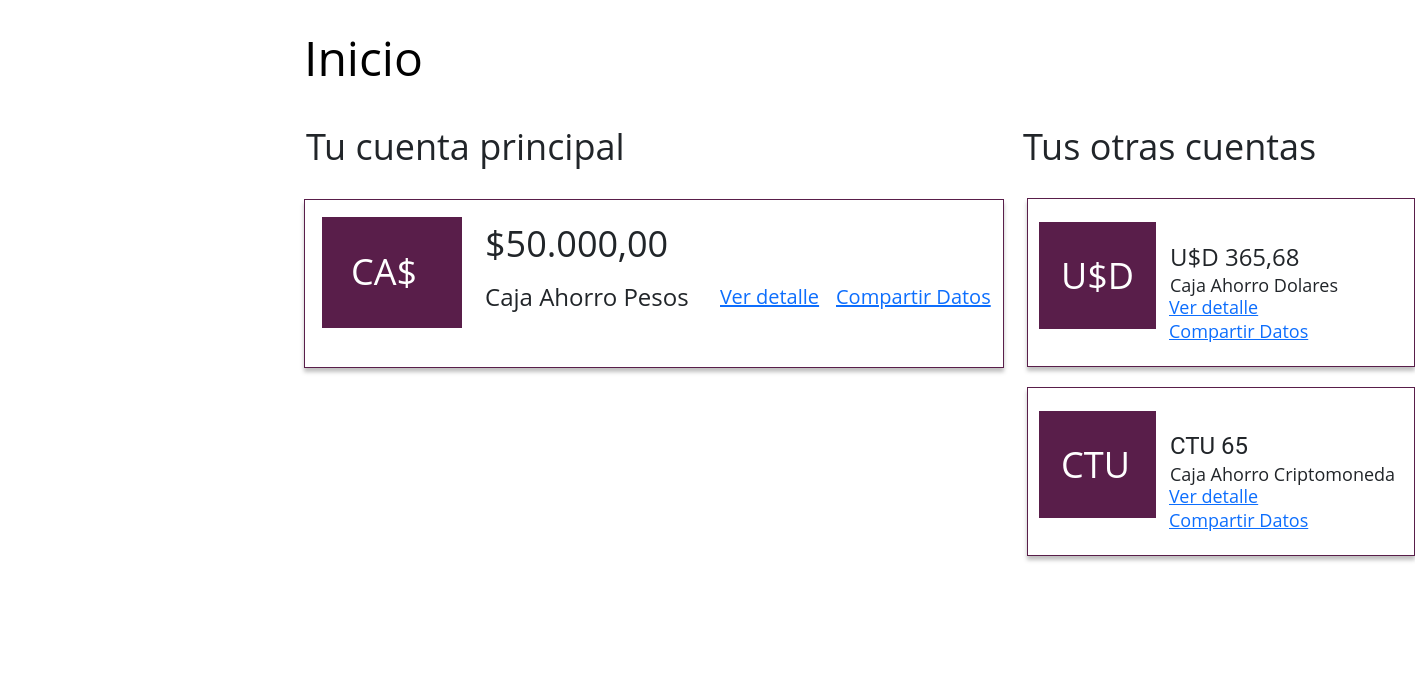
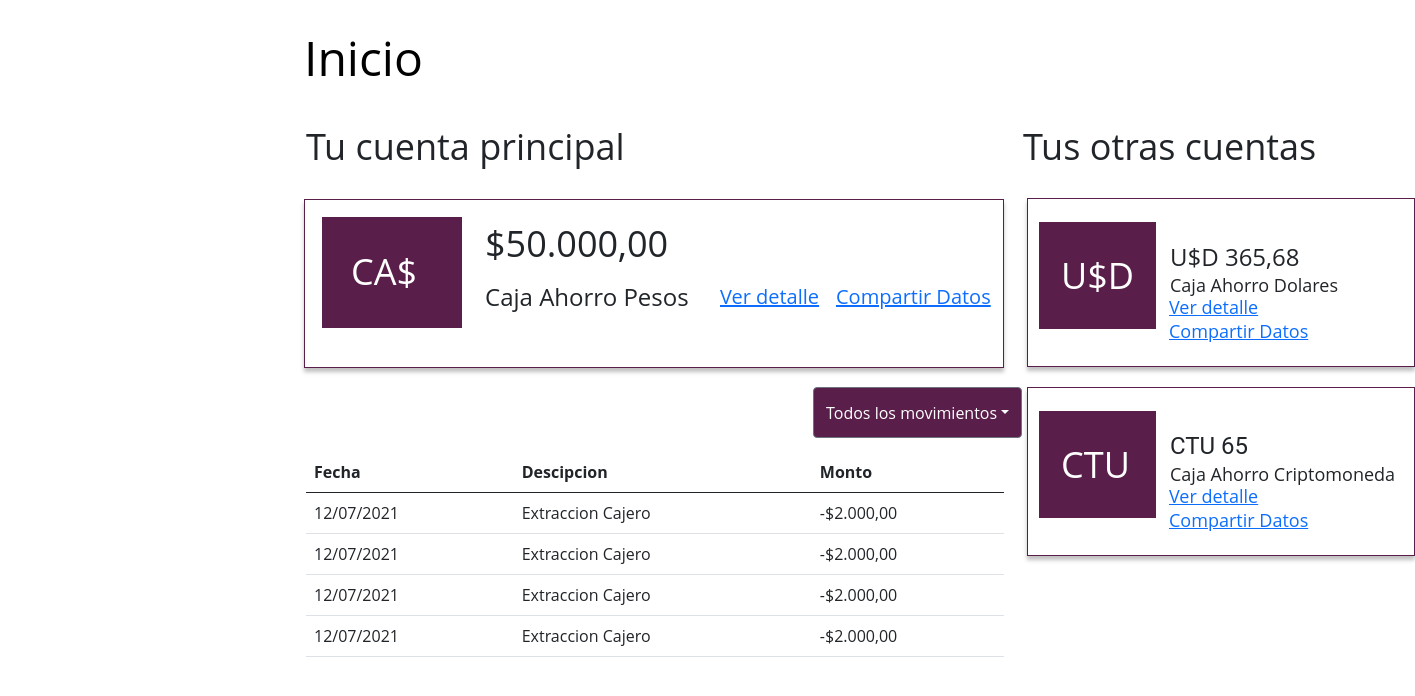
Before and after one commit to pgPilfs/pil-money-g3d-pil-money-g3d, an Angular app: page /inicio in a window 1280 px wide. Shown: the top 696 px of the page, 1415 px wide, since content can reach past the window. Built offline with nearby package versions, Linux system fonts and the light colour scheme.

Commit message:
agregue el pseudo listado de los movimientos

```diff
--- a/src/app/inicio/inicio.component.css
+++ b/src/app/inicio/inicio.component.css
@@ -1,5 +1,9 @@
-.probando{
-    background-color: thistle;
+.inicio{
+
+    position: fixed;
+}
+.contenido{
+    position: absolute;
 }
 .tit-inicio{
     position: absolute;
@@ -31,7 +35,7 @@
 }
 
 .cta-ppal{
-    position: absolute;
+    position: fixed;
 width: 700px;
 height: 169px;
 left: 304px;
@@ -126,7 +130,7 @@
 }
 
 .cta-dolares{
-    position: absolute;
+    position: fixed;
 width: 388px;
 height: 169px;
 left: 1027px;
@@ -207,7 +211,7 @@
 text-align: center;
 }
 .cta-ctu{
-    position: absolute;
+    position: fixed;
 width: 388px;
 height: 169px;
 left: 1027px;
@@ -284,3 +288,18 @@
 align-items: center;
 text-align: center;
 }
+.btn-mov{
+    position: fixed;
+    height: 51px;
+    left: 813px;
+    top: 387px;
+    color: white;
+    background: #591E4A;
+}
+.list-mov{
+    position: absolute;
+    width: 698px;
+    height: 579px;
+    left: 306px;
+    top: 452px;
+}
--- a/src/app/inicio/inicio.component.html
+++ b/src/app/inicio/inicio.component.html
@@ -1,7 +1,9 @@
-<div class="container-fluid probando">
+<div class="container-fluid inicio">
     <h1 class="tit-inicio">Inicio</h1>
+    <div class="ctas">
         <p class="ppal">Tu cuenta principal</p>
         <div class="cta-ppal">
+            <div class="contenido">
                 <div class="logo-ppal">
                     <p class="nombre-ppal">CA$</p>
                 </div>
@@ -10,7 +12,7 @@
                 <p class="caja-ppal">Caja Ahorro Pesos</p>
                 <a href="" class="datos">Ver detalle</a>
                 <a href="" class="datos2">Compartir Datos</a>
-
+            </div>
         </div>
         <p class="otras-ctas">Tus otras cuentas</p>
         <div class="cta-dolares">
@@ -34,8 +36,44 @@
             <br>
             <a href="" class="datos-ctu">Compartir Datos</a>
         </div>
-
+    </div>
     <div class="list-mov">
-
+        <button class="btn btn-outline-secondary dropdown-toggle btn-mov" type="button" data-bs-toggle="dropdown"
+            aria-expanded="false">Todos los movimientos</button>
+        <ul class="dropdown-menu">
+            <li><a class="dropdown-item" href="#">Egresos de dinero</a></li>
+            <li><a class="dropdown-item" href="#">Ingresos de dinero</a></li>
+        </ul>
+        <table class="table">
+            <thead>
+                <tr>
+                    <th>Fecha</th>
+                    <th>Descipcion</th>
+                    <th>Monto</th>
+                </tr>
+            </thead>
+            <tbody>
+                <tr>
+                    <td>12/07/2021</td>
+                    <td>Extraccion Cajero</td>
+                    <td>-$2.000,00</td>
+                </tr>
+                <tr>
+                    <td>12/07/2021</td>
+                    <td>Extraccion Cajero</td>
+                    <td>-$2.000,00</td>
+                </tr>
+                <tr>
+                    <td>12/07/2021</td>
+                    <td>Extraccion Cajero</td>
+                    <td>-$2.000,00</td>
+                </tr>
+                <tr>
+                    <td>12/07/2021</td>
+                    <td>Extraccion Cajero</td>
+                    <td>-$2.000,00</td>
+                </tr>
+            </tbody>
+        </table>
     </div>
 </div>
```
Lines whose indentation alone changed are shown as unchanged.
